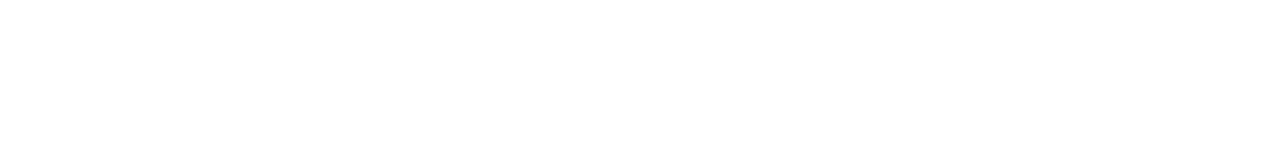
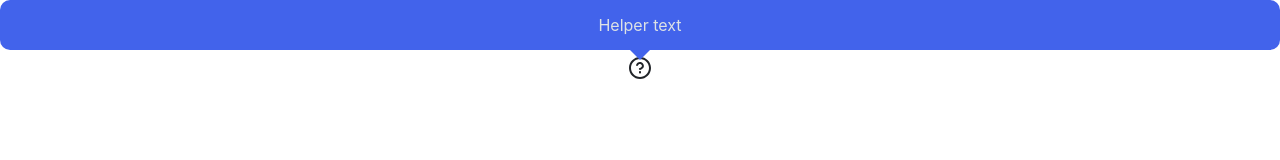
Before and after one commit to js-tasks-ru/htmlcss-20240913_rensedlovskij911, a website: page 05-lection3/01-tooltip/index.html in a window 1280 px wide. Drawn offline with Linux system fonts and the light colour scheme.

Commit message:
Вёрстка компонента tooltip

```diff
--- a/05-lection3/01-tooltip/index.html
+++ b/05-lection3/01-tooltip/index.html
@@ -1,11 +1,41 @@
 <!DOCTYPE html>
 <!-- Страница с тултипом -->
 <html lang="ru">
-    <head>
-        <link rel="stylesheet" href="../../assets/css/main.css">
-        <link rel="stylesheet" href="./tooltip.css">
-    </head>
-    <body>
-
-    </body>
+  <head>
+    <link rel="stylesheet" href="../../assets/css/main.css" />
+    <link rel="stylesheet" href="./tooltip.css" />
+  </head>
+  <body>
+    <div class="tooltip">
+      <span class="tooltip__icon"
+        ><svg
+          width="24"
+          height="24"
+          viewBox="0 0 24 24"
+          fill="none"
+          xmlns="http://www.w3.org/2000/svg"
+        >
+          <path
+            fill-rule="evenodd"
+            clip-rule="evenodd"
+            d="M12 3C7.02944 3 3 7.02944 3 12C3 16.9706 7.02944 21 12 21C16.9706 21 21 16.9706 21 12C21 7.02944 16.9706 3 12 3ZM1 12C1 5.92487 5.92487 1 12 1C18.0751 1 23 5.92487 23 12C23 18.0751 18.0751 23 12 23C5.92487 23 1 18.0751 1 12Z"
+            fill="#212429"
+          />
+          <path
+            fill-rule="evenodd"
+            clip-rule="evenodd"
+            d="M12.2581 8.02432C11.7926 7.94447 11.3138 8.03195 10.9066 8.27126C10.4994 8.51058 10.1901 8.88629 10.0333 9.33184C9.85006 9.85283 9.27914 10.1266 8.75815 9.94333C8.23716 9.76006 7.96339 9.18915 8.14666 8.66816C8.46013 7.77705 9.07886 7.02563 9.89327 6.547C10.7077 6.06837 11.6652 5.89341 12.5962 6.05311C13.5273 6.2128 14.3717 6.69686 14.9801 7.41953C15.5883 8.14205 15.9213 9.05648 15.92 10.0009C15.9195 11.5313 14.7849 12.5419 13.9747 13.082C13.5391 13.3725 13.1105 13.586 12.7949 13.7263C12.6356 13.7971 12.5015 13.8508 12.4049 13.8876C12.3565 13.906 12.3173 13.9203 12.2887 13.9305L12.254 13.9427L12.2429 13.9464L12.239 13.9478L12.2375 13.9483C12.2372 13.9484 12.2362 13.9487 11.92 13L12.2362 13.9487C11.7123 14.1233 11.146 13.8402 10.9713 13.3162C10.7968 12.7926 11.0794 12.2267 11.6027 12.0517L11.6014 12.0521C11.6015 12.0521 11.6016 12.052 11.6027 12.0517L11.6187 12.0461C11.6341 12.0406 11.6593 12.0314 11.6929 12.0186C11.7603 11.9929 11.8606 11.9529 11.9826 11.8987C12.2294 11.789 12.5509 11.6275 12.8653 11.4179C13.5549 10.9582 13.92 10.4691 13.92 10L13.92 9.99851C13.9207 9.52619 13.7542 9.06886 13.45 8.70753C13.1459 8.34619 12.7236 8.10417 12.2581 8.02432Z"
+            fill="#212429"
+          />
+          <path
+            fill-rule="evenodd"
+            clip-rule="evenodd"
+            d="M12 15C12.5523 15 13 15.4477 13 16V16.5C13 17.0523 12.5523 17.5 12 17.5C11.4477 17.5 11 17.0523 11 16.5V16C11 15.4477 11.4477 15 12 15Z"
+            fill="#212429"
+          />
+        </svg>
+      </span>
+      <div class="tooltip__info">Helper text</div>
+    </div>
+  </body>
 </html>
--- a/05-lection3/01-tooltip/tooltip.css
+++ b/05-lection3/01-tooltip/tooltip.css
@@ -0,0 +1,34 @@
+.tooltup {
+  display: inline-block;
+  position: relative;
+}
+
+.tooltip__info {
+  border-radius: 10px;
+  background-color: #4263eb;
+  color: var(--grey-2);
+  font-family: Inter, sans-serif;
+  font-size: 16px;
+  font-weight: 400;
+  line-height: 24px;
+  text-align: center;
+  padding: 13px;
+  position: relative;
+}
+
+.tooltip__icon {
+  position: absolute;
+  top: 7%;
+  right: 50%;
+  transform: translateX(50%);
+}
+
+.tooltip__info::after {
+  content: '';
+  position: absolute;
+  border: 10px solid transparent;
+  border-top: 10px solid #4263eb;
+  top: 100%;
+  left: 50%;
+  transform: translateX(-50%);
+}
```
